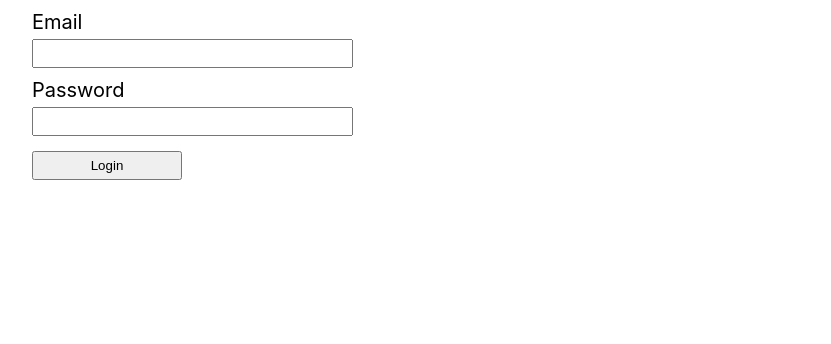
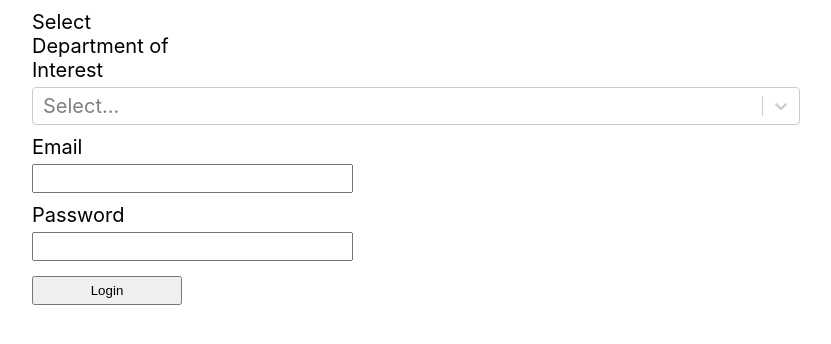
Before and after one commit to seoyeonko/demo-react-hook-form, a React (Create React App) app: page / in a window 1280 px wide. Shown: the top 344 px of the page, without its empty margins (224-1055 px from the left). Built offline with nearby package versions, Linux system fonts and the light colour scheme.

Commit message:
study: react-hook-form with react-select

```diff
--- a/package.json
+++ b/package.json
@@ -10,6 +10,7 @@
     "react-dom": "^18.2.0",
     "react-hook-form": "7.44.3",
     "react-scripts": "5.0.1",
+    "react-select": "5.7.3",
     "web-vitals": "2.1.4"
   },
   "scripts": {
--- a/src/App.js
+++ b/src/App.js
@@ -1,11 +1,20 @@
 import React, { useState } from 'react';
-import { useForm } from 'react-hook-form';
+import { useForm, Controller } from 'react-hook-form';
+import Select from 'react-select';
 import './styles.css';
+
+const departments = [
+  { value: 'Computer-Science', label: 'Computer Science' },
+  { value: 'Physics', label: 'Physics' },
+  { value: 'Chemistry', label: 'Chemistry' },
+  { value: 'Mathematics', label: 'Mathematics' },
+];
 
 export default function App() {
   const [successMsg, setSuccessMsg] = useState('');
 
   const {
+    control,
     register, // input 할당, value 변경 감지
     handleSubmit, // form submit시 호출
     formState: { errors }, // validation error
@@ -15,8 +24,7 @@ export default function App() {
   // console.log({ ...register('email') });
 
   const onSubmit = (data) => {
-    const { email, password } = data;
-    console.log(email, password);
+    console.log(data);
     setSuccessMsg('User registration is successful.');
     reset();
     // reset({
@@ -29,6 +37,20 @@ export default function App() {
     <div className="App">
       {successMsg && <p className="success-msg">{successMsg}</p>}
       <form onSubmit={handleSubmit(onSubmit)}>
+        <div className="form-control">
+          <label>Select Department of Interest</label>
+          <Controller
+            name="department"
+            control={control}
+            rules={{ required: true }}
+            render={({ field }) => (
+              <Select {...field} isMulti options={departments} />
+            )}
+          />
+          {errors.department && (
+            <p className="errorMsg">This is a required field.</p>
+          )}
+        </div>
         <div className="form-control">
           <label>Email</label>
           <input
```
Also changed, not shown: 1 other file (tests, documents, lock files or other folders).
